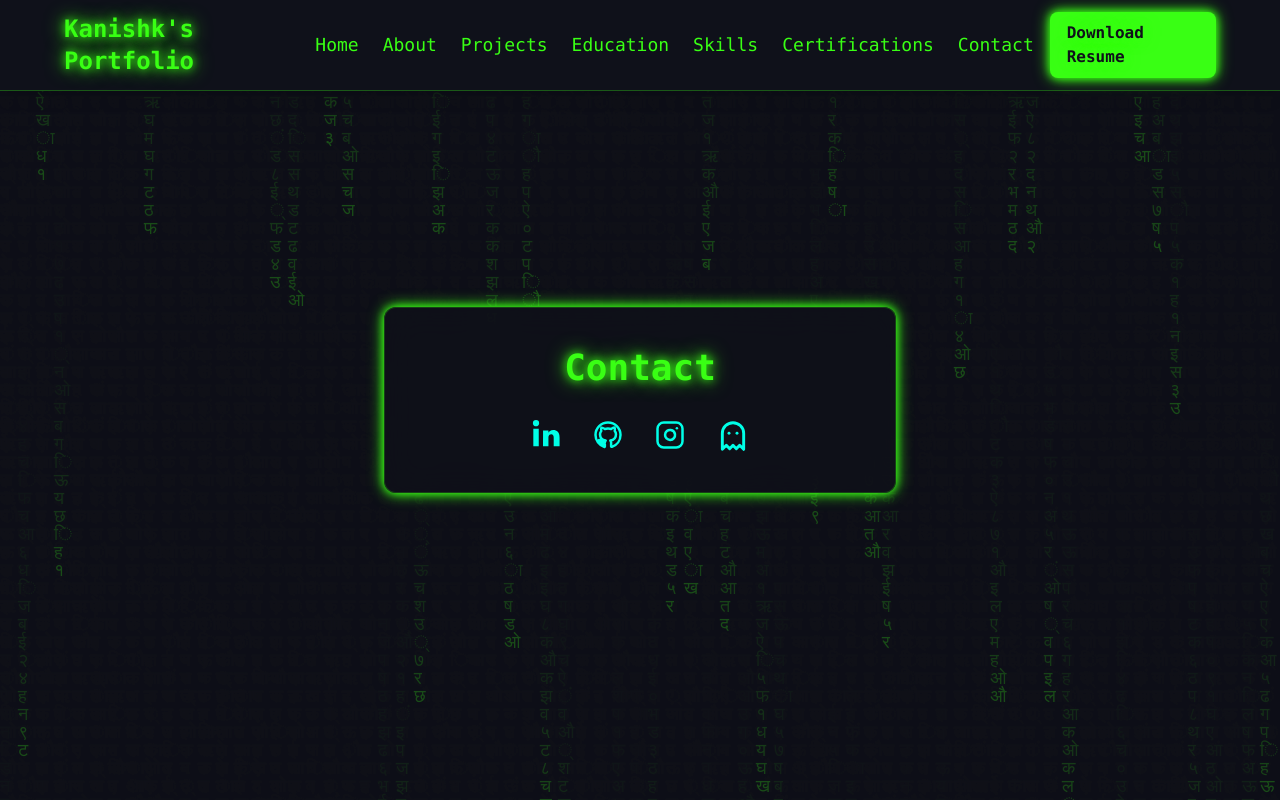
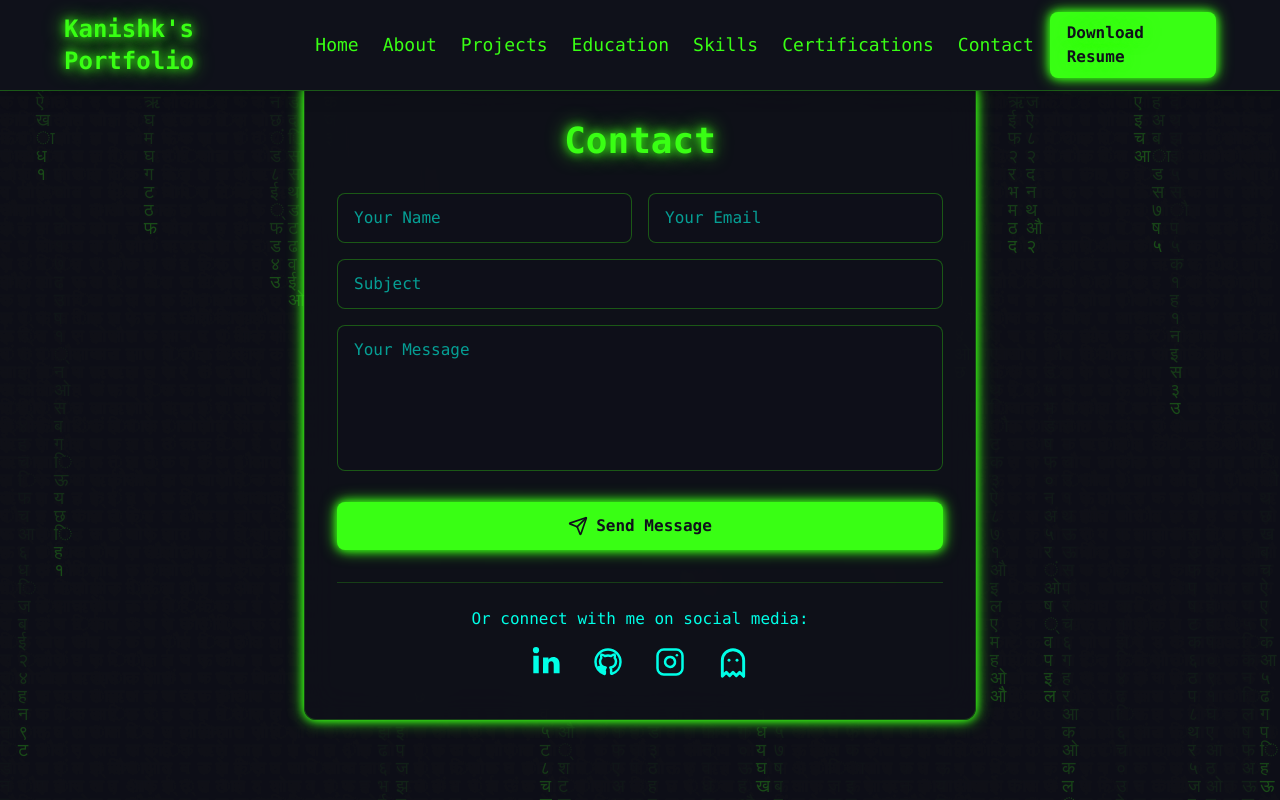
Before and after one commit to kanishk-sc/portfolio, a React (Vite) app: page /contact in a window 1280 px wide. Built offline with nearby package versions, Linux system fonts and the light colour scheme.

Commit message:
Update code and fix Navbar import

```diff
--- a/package.json
+++ b/package.json
@@ -9,10 +9,12 @@
   "dependencies": {
     "aos": "^2.3.4",
     "framer-motion": "^12.23.6",
+    "leaflet": "^1.9.4",
     "lucide-react": "^0.525.0",
     "react": "^18.2.0",
     "react-dom": "^18.2.0",
     "react-icons": "^5.5.0",
+    "react-leaflet": "^4.2.1",
     "react-router-dom": "^7.6.2"
   },
   "devDependencies": {
--- a/src/pages/Contact.jsx
+++ b/src/pages/Contact.jsx
@@ -1,18 +1,166 @@
-import React from "react";
+import React, { useState } from "react";
 import { motion } from "framer-motion";
-import { Ghost } from "lucide-react";
+import { Ghost, Send, CheckCircle } from "lucide-react";
 
 export default function Contact() {
+  const [formData, setFormData] = useState({
+    name: "",
+    email: "",
+    subject: "",
+    message: ""
+  });
+  const [isSubmitting, setIsSubmitting] = useState(false);
+  const [showConfirmation, setShowConfirmation] = useState(false);
+
+  const handleInputChange = (e) => {
+    const { name, value } = e.target;
+    setFormData(prev => ({
+      ...prev,
+      [name]: value
+    }));
+  };
+
+  const handleSubmit = async (e) => {
+    e.preventDefault();
+    setIsSubmitting(true);
+
+    try {
+      const response = await fetch("https://formsubmit.co/kanishksinghchauhan5@gmail.com", {
+        method: "POST",
+        headers: {
+          "Content-Type": "application/json",
+          Accept: "application/json",
+        },
+        body: JSON.stringify({
+          name: formData.name,
+          email: formData.email,
+          subject: formData.subject,
+          message: formData.message,
+          _captcha: false, // Disable FormSubmit's default CAPTCHA
+        }),
+      });
+
+      if (response.ok) {
+        setShowConfirmation(true);
+        setFormData({
+          name: "",
+          email: "",
+          subject: "",
+          message: ""
+        });
+
+        // Hide confirmation message after 5 seconds
+        setTimeout(() => {
+          setShowConfirmation(false);
+        }, 5000);
+      } else {
+        throw new Error("Failed to send message");
+      }
+    } catch (error) {
+      console.error("Error sending message:", error);
+      alert("Failed to send message. Please try again.");
+    } finally {
+      setIsSubmitting(false);
+    }
+  };
+
   return (
     <main className="min-h-screen flex items-center justify-center px-4 py-10 text-center relative overflow-hidden">
       <motion.div
         initial={{ opacity: 0, y: 40 }}
         animate={{ opacity: 1, y: 0 }}
         transition={{ duration: 1 }}
-        className="w-full max-w-lg mx-auto bg-cyber-bg/80 backdrop-blur-lg px-8 py-10 rounded-xl shadow-glow border border-matrix-green/20"
+        className="w-full max-w-2xl mx-auto bg-cyber-bg/80 backdrop-blur-lg px-8 py-10 rounded-xl shadow-glow border border-matrix-green/20"
       >
         <h2 className="text-3xl md:text-4xl font-mono font-bold code-glow mb-8">Contact</h2>
-        <div className="flex justify-center gap-8 mt-8">
+
+        {/* Success Confirmation Message */}
+        {showConfirmation && (
+          <motion.div
+            initial={{ opacity: 0, y: -20 }}
+            animate={{ opacity: 1, y: 0 }}
+            className="mb-6 p-4 bg-matrix-green/20 border border-matrix-green/40 rounded-lg flex items-center justify-center gap-3 text-matrix-green"
+          >
+            <CheckCircle size={24} />
+            <span className="font-mono">Message sent successfully! I'll get back to you soon.</span>
+          </motion.div>
+        )}
+
+        {/* Contact Form */}
+        <form onSubmit={handleSubmit} className="mb-8">
+          <div className="grid grid-cols-1 md:grid-cols-2 gap-4 mb-4">
+            <div>
+              <input
+                type="text"
+                name="name"
+                value={formData.name}
+                onChange={handleInputChange}
+                placeholder="Your Name"
+                required
+                disabled={isSubmitting}
+                className="w-full px-4 py-3 bg-cyber-bg/50 border border-matrix-green/30 rounded-lg text-cyber-text placeholder-cyber-accent/60 focus:outline-none focus:border-matrix-green focus:ring-1 focus:ring-matrix-green/50 transition-all disabled:opacity-50 disabled:cursor-not-allowed"
+              />
+            </div>
+            <div>
+              <input
+                type="email"
+                name="email"
+                value={formData.email}
+                onChange={handleInputChange}
+                placeholder="Your Email"
+                required
+                disabled={isSubmitting}
+                className="w-full px-4 py-3 bg-cyber-bg/50 border border-matrix-green/30 rounded-lg text-cyber-text placeholder-cyber-accent/60 focus:outline-none focus:border-matrix-green focus:ring-1 focus:ring-matrix-green/50 transition-all disabled:opacity-50 disabled:cursor-not-allowed"
+              />
+            </div>
+          </div>
+          <div className="mb-4">
+            <input
+              type="text"
+              name="subject"
+              value={formData.subject}
+              onChange={handleInputChange}
+              placeholder="Subject"
+              required
+              disabled={isSubmitting}
+              className="w-full px-4 py-3 bg-cyber-bg/50 border border-matrix-green/30 rounded-lg text-cyber-text placeholder-cyber-accent/60 focus:outline-none focus:border-matrix-green focus:ring-1 focus:ring-matrix-green/50 transition-all disabled:opacity-50 disabled:cursor-not-allowed"
+            />
+          </div>
+          <div className="mb-6">
+            <textarea
+              name="message"
+              value={formData.message}
+              onChange={handleInputChange}
+              placeholder="Your Message"
+              required
+              rows="5"
+              disabled={isSubmitting}
+              className="w-full px-4 py-3 bg-cyber-bg/50 border border-matrix-green/30 rounded-lg text-cyber-text placeholder-cyber-accent/60 focus:outline-none focus:border-matrix-green focus:ring-1 focus:ring-matrix-green/50 transition-all resize-none disabled:opacity-50 disabled:cursor-not-allowed"
+            />
+          </div>
+          <button
+            type="submit"
+            disabled={isSubmitting}
+            className="flex items-center justify-center gap-2 w-full px-6 py-3 bg-matrix-green text-cyber-bg font-mono font-semibold rounded-lg hover:bg-matrix-green/80 transition-all duration-300 shadow-glow hover:shadow-matrix-green/50 disabled:opacity-50 disabled:cursor-not-allowed"
+          >
+            {isSubmitting ? (
+              <>
+                <div className="animate-spin rounded-full h-5 w-5 border-b-2 border-cyber-bg"></div>
+                Sending...
+              </>
+            ) : (
+              <>
+                <Send size={20} />
+                Send Message
+              </>
+            )}
+          </button>
+        </form>
+
+        {/* Social Links */}
+        <div className="border-t border-matrix-green/20 pt-6">
+          <p className="text-cyber-accent mb-4 font-mono">Or connect with me on social media:</p>
+          <div className="flex justify-center gap-8">
             <a href="https://www.linkedin.com/in/kanishksinghchauhan/" target="_blank" rel="noopener noreferrer" className="text-cyber-accent hover:text-matrix-green transition text-3xl">
               <svg width="1em" height="1em" viewBox="0 0 448 512" fill="currentColor" xmlns="http://www.w3.org/2000/svg">
                 <path d="M100.28 448H7.4V148.9h92.88zm-46.44-340.7C24.09 107.3 0 83.2 0 53.6A53.6 53.6 0 0 1 53.6 0a53.6 53.6 0 0 1 53.6 53.6c0 29.6-24.09 53.7-53.36 53.7zM447.8 448h-92.4V302.4c0-34.7-12.4-58.4-43.3-58.4-23.6 0-37.6 15.9-43.7 31.3-2.3 5.6-2.8 13.4-2.8 21.2V448h-92.4s1.2-242.1 0-267.1h92.4v37.9c12.3-19 34.3-46.1 83.5-46.1 60.9 0 106.7 39.7 106.7 125.2V448z"/>
@@ -28,6 +176,7 @@ export default function Contact() {
               <Ghost size={32} strokeWidth={2.2} />
             </a>
           </div>
+        </div>
       </motion.div>
     </main>
   );
```
Also changed, not shown: 1 other file (tests, documents, lock files or other folders). Lines whose indentation alone changed are shown as unchanged.
